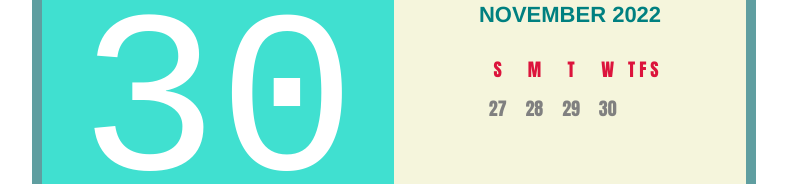
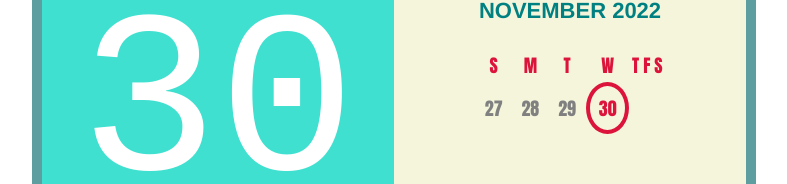
Before and after one commit to Olexandr-Kovalenko-24/Calendar-task-on-React, a React (Create React App) app: page / in a window 1280 px wide. Shown: the part 325-509 px from the top of the page, without its empty margins (246-1033 px from the left). Built offline with nearby package versions, Linux system fonts and the light colour scheme.

Commit message:
Fix problem with adding styles

```diff
--- a/src/components/Calendar/CalendarBody/Day/index.js
+++ b/src/components/Calendar/CalendarBody/Day/index.js
@@ -1,4 +1,4 @@
-import { format, getMonth } from 'date-fns';
+import { format, getMonth, getDayOfYear } from 'date-fns';
 import React from 'react';
 import styles from './Day.module.css';
 import { withDay } from '../../../../HOCs/withDay';
@@ -7,8 +7,8 @@ import cx from 'classnames';
 const Day = (props) => {
     const { currentDay, day, changeCurrentDay } = props;
     const cn = cx([styles.days], {
-        // [styles.current]: format(currentDay, 'd') === format(day, 'd'),
-        // [styles.today]: format(new Date(), 'd') === format(day, 'd')
+        [styles.current]: getDayOfYear(currentDay)===getDayOfYear(day),
+        [styles.today]: getDayOfYear(new Date())===getDayOfYear(day)
     });
 
     const changeDay = () => {
```
